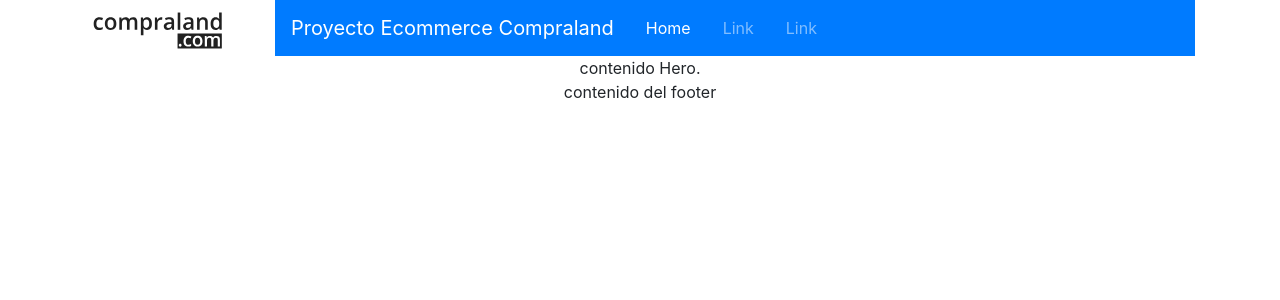
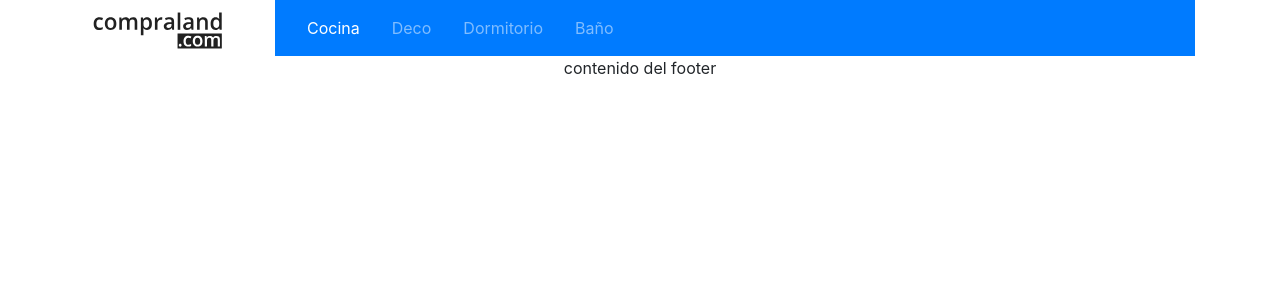
Before and after one commit to AndyBidcom/compra-rapido, a React (Create React App) app: page / in a window 1280 px wide. Shown: the top 300 px of the page. Built offline with nearby package versions, Linux system fonts and the light colour scheme.

Commit message:
Add NavItem

```diff
--- a/src/App.jsx
+++ b/src/App.jsx
@@ -1,5 +1,4 @@
 import 'bootstrap/dist/css/bootstrap.min.css';
-import logo from './logo.svg';
 import './styles/App.css';
 import Hero from './components/Home/Hero';
 import NavBar from './components/Home/NavBar';
@@ -8,15 +7,7 @@ import Footer from './components/Home/Footer';
 function App() {
   return (
     <>
-      <div className="container">
-        <header>
-          <div className="row">
-            <div className="col-2"><img src={logo} className="App-logo" alt="logo" /></div>
-            <div className="col-10"><NavBar/></div>
-          </div>
-        </header>
-        <Hero/>
-      </div>
+      <NavBar/>
       <Footer/>
     </>
   );
--- a/src/components/Home/NavBar.jsx
+++ b/src/components/Home/NavBar.jsx
@@ -1,13 +1,22 @@
+import logo from '../../logo.svg';
+import NavItem from './NavItem.jsx';
 function NavBar(){
     return(
-      <nav className="navbar navbar-dark bg-primary">
-        <ul class="menu row">
-          <li class="col"><a class="navbar-brand" href="#">Proyecto Ecommerce Compraland</a></li>
-          <li class="col"><a class="nav-link active" href="#">Home</a></li>
-          <li class="col"><a class="nav-link" href="#">Link</a></li>
-          <li class="col"><a class="nav-link" href="#">Link</a></li>
-        </ul>
-      </nav>
+      <header class="container">
+        <div className="row">
+          <div className="col-2"><img src={logo} className="App-logo" alt="logo" /></div>
+          <div className="col-10">
+            <nav className="navbar navbar-dark bg-primary">
+              <ul class="menu row">
+                <NavItem name="Cocina" clase="nav-link active" />
+                <NavItem link="https://www.google.com" name="Deco"/>
+                <NavItem link="https://www.google.com" name="Dormitorio"/>
+                <NavItem link="https://www.google.com" name="Baño"/>
+              </ul>
+            </nav>
+          </div>
+        </div>
+      </header>
     )
 }
 export default NavBar;
--- /dev/null
+++ b/src/components/Home/NavItem.jsx
@@ -0,0 +1,4 @@
+const NavItem = ({link='#',name,clase='nav-link'}) =>(
+  <li class="col"><a Class={clase} href={link}>{name}</a></li>
+)
+export default NavItem;
```
Also changed, not shown: 1 other file (tests, documents, lock files or other folders).
